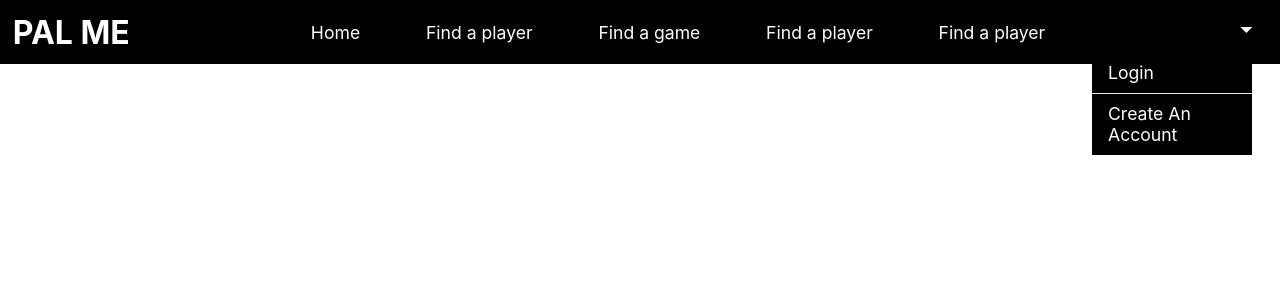
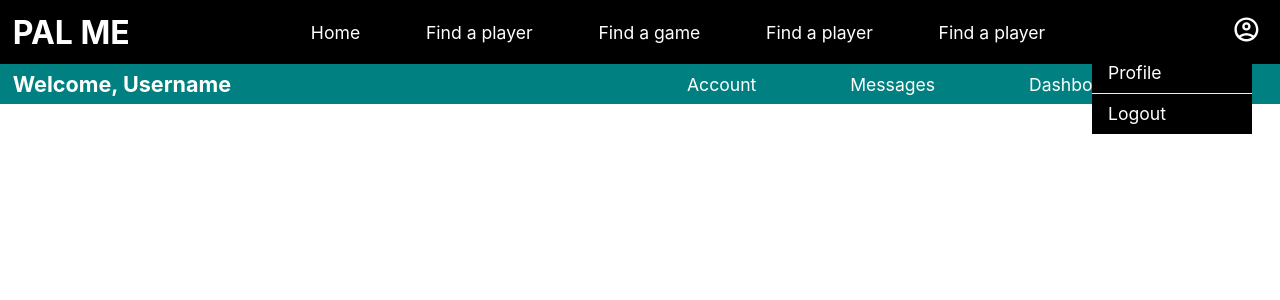
Before and after one commit to AnetaGancheva/PAL_ME_APP-TechLabs, a React (Create React App) app in the folder pal-me/: page / in a window 1280 px wide. Both pictures are taken after a click on the button 1246 px from the left and 32 px from the top of the page. Shown: the top 300 px of the page. Built offline with nearby package versions, Linux system fonts and the light colour scheme.

Commit message:
added an account symbol in the main navbar that appear when the user logs in, on click a dropdown menu appears which has two links: - logout and the profile. Implemented a handleLogout function for the user when clicks on the logout.

```diff
--- a/pal-me/src/Context.jsx
+++ b/pal-me/src/Context.jsx
@@ -7,7 +7,7 @@ export const GlobalProvider = ({children}) => {
 
     //states
     // isLogged state for the showing a second navbar when the user logged in
-    const [isLogged , setIsLogged] = useState(false)
+    const [isLogged , setIsLogged] = useState(true)
     // dropdownMenu state for showing a dropdown menu when the user click on the down arrow in the navbar
     const [showDropdownMenu, setShowDropdownMenu] = useState(false)
 
@@ -22,11 +22,17 @@ export const GlobalProvider = ({children}) => {
         console.log('ho')
     }
 
+    // handle logout
+    const handleLogout = () => {
+        setIsLogged(false)
+    }
+
     return (<GlobalContext.Provider value={{
         isLogged,
         showDropdownMenu,
         handleNavToggle,
-        handleDropdownMenu
+        handleDropdownMenu,
+        handleLogout
     } }>
         {children}
     </GlobalContext.Provider>)
--- a/pal-me/src/components/Navbar.jsx
+++ b/pal-me/src/components/Navbar.jsx
@@ -57,8 +57,8 @@ const NavButton = styled.button`
         background-color: #1e1d1d;
     }
 `
-const DropDownMenu = styled.div`
-    display: ${props => props.showMenu ? 'block' : 'none'};
+const DropdownMenu = styled.div`
+    display: ${props => (props.showMenu && !props.isLogged) ? 'block' : 'none'};
     position: absolute;
     right: 15px;
     z-index: 1;
@@ -75,9 +75,23 @@ const Hr = styled.div`
     background-color: #eee;
     height: 0.1px;
 `
+const DropdownUserMenu = styled.div`
+    display: ${props => props.isLogged && props.showMenu? 'block' : 'none'};
+    position: absolute;
+    right: 15px;
+    z-index: 1;
+    background-color: black;
+    color: white;
+    width: 160px;
+
+    ${NavLink} {
+        display: block;
+       padding: 10px 11px;
+    }
+`
 const Navbar = () => {
 
-    const {isLogged, showDropdownMenu, handleNavToggle, handleDropdownMenu} = useContext(GlobalContext)
+    const {isLogged, showDropdownMenu, handleDropdownMenu, handleLogout} = useContext(GlobalContext)
 
     console.log(showDropdownMenu)
     return (
@@ -95,14 +109,20 @@ const Navbar = () => {
                     </Center>
                     <Right>
                         <NavButton onClick={handleDropdownMenu}>
-                            {/* <MdOutlineAccountCircle /> */}
-                            <MdArrowDropDown />
+                            <MdOutlineAccountCircle style={{display: isLogged ? 'inline' : 'none' }}/>
+                            <MdArrowDropDown style={{display: isLogged ? 'none' : 'inline' }} />
                         </NavButton>
-                        <DropDownMenu showMenu={showDropdownMenu}>
+                        <DropdownMenu showMenu={showDropdownMenu} isLogged={isLogged}>
                             <NavLink to="/login">Login</NavLink>
                             <Hr />
                             <NavLink to="/register">Create An Account</NavLink>
-                        </DropDownMenu>
+                        </DropdownMenu>
+                        <DropdownUserMenu showMenu={showDropdownMenu} isLogged={isLogged}>
+                            <NavLink to="/profile">Profile</NavLink>
+                            <Hr />
+                            <NavLink to="/" onClick={handleLogout}>Logout</NavLink>
+                        </DropdownUserMenu>
+
                     </Right>
             </Container>
             {isLogged ? <UserNavbar isLogged={isLogged}/> : <UserNavbar />}
```
